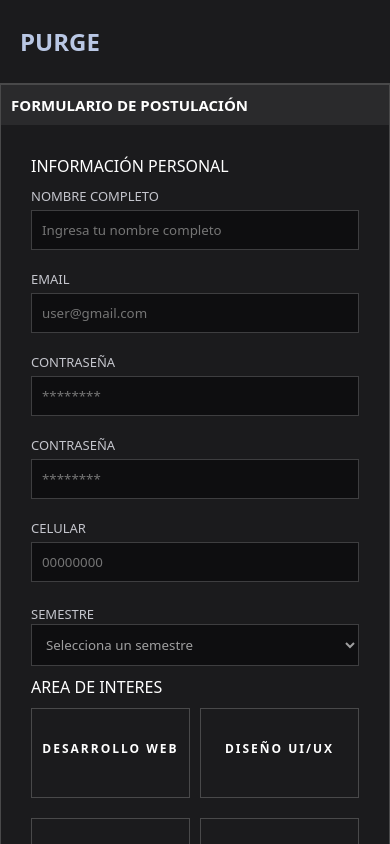
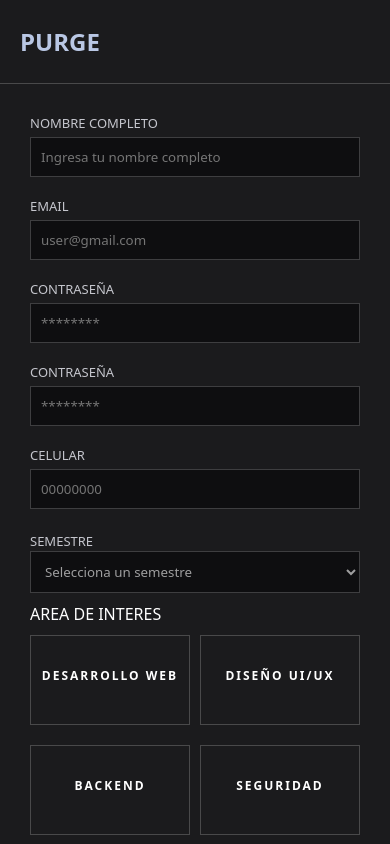
Before and after one commit to andy-vallejos/purge, a React (Vite) app: page /register in a window 390 px wide. Shown: the top 844 px of the page. Built offline with nearby package versions, Linux system fonts and the light colour scheme.

Commit message:
refactor: change in mode mobile

```diff
--- a/src/pages/RegisterPage/RegisterPage.jsx
+++ b/src/pages/RegisterPage/RegisterPage.jsx
@@ -16,13 +16,7 @@ export function RegisterPage() {
 
   return (
     <section className={style.container}>
-      <header>
-        <h1>FORMULARIO DE POSTULACIÓN</h1>
-      </header>
-
       <form onSubmit={handleSubmit}>
-        <p>INFORMACIÓN PERSONAL</p>
-
         <section className={style.information__personal}>
           <FormField
             name="fullName"
--- a/src/pages/RegisterPage/RegisterPage.module.css
+++ b/src/pages/RegisterPage/RegisterPage.module.css
@@ -84,6 +84,7 @@
 @media (max-width: 500px) {
   .container {
     width: 400px;
+    border: none;
   }
   .information__personal {
     width: 100%;
```
